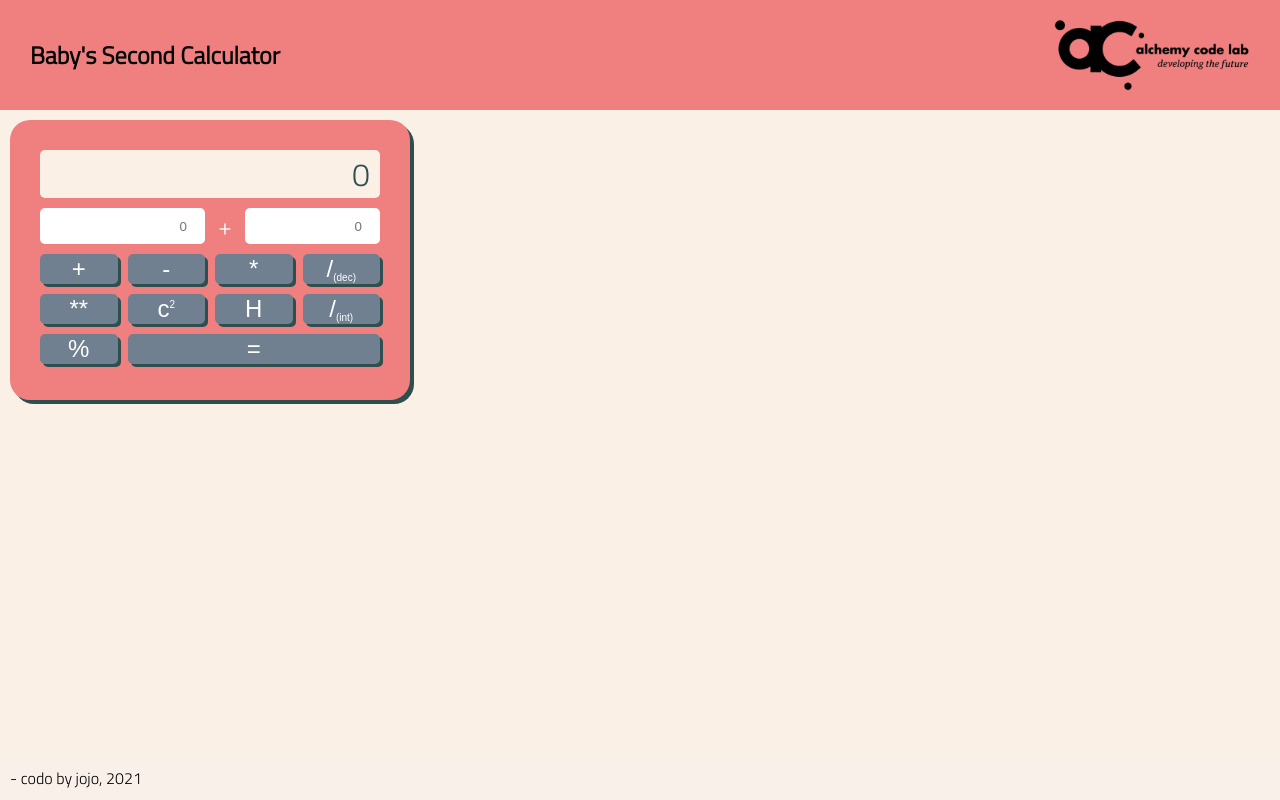
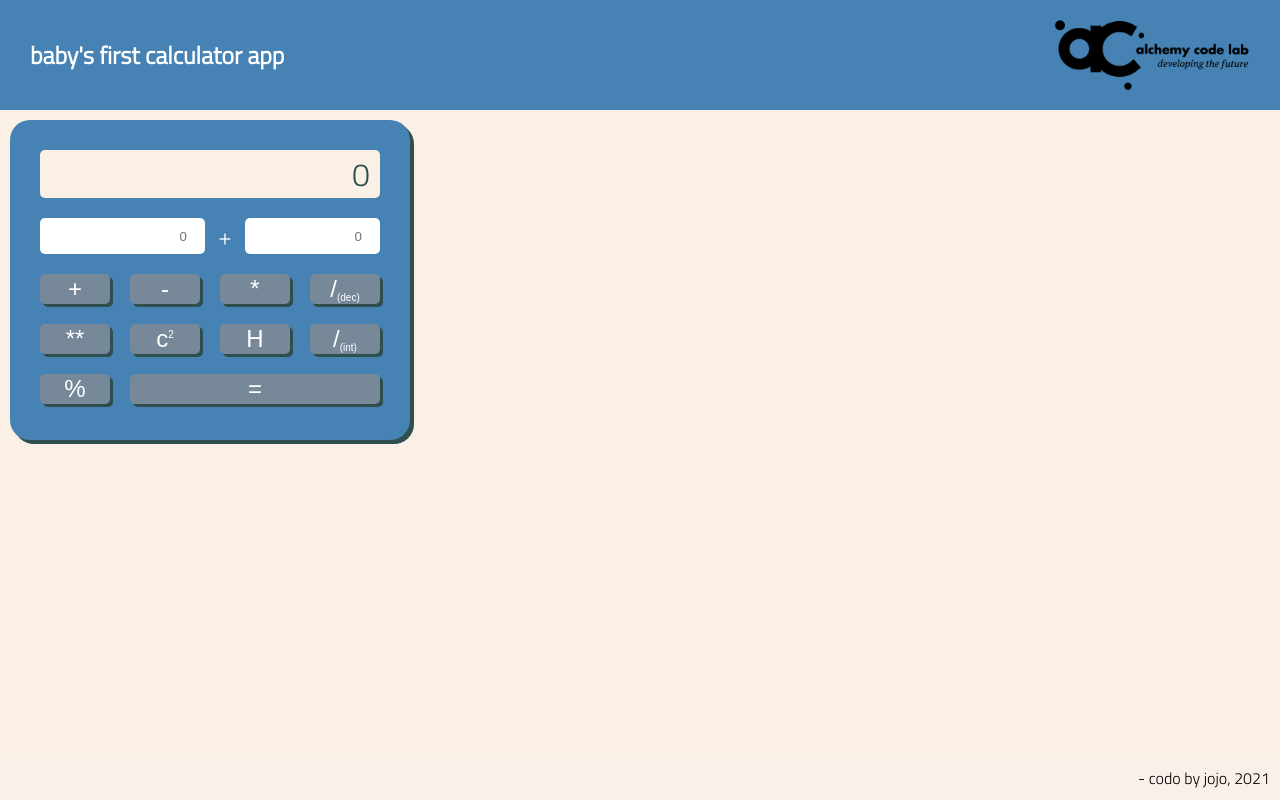
Before and after one commit to jlaurentpdx/LAB-04-calculator, a plain HTML site: page index.html in a window 1280 px wide. Drawn offline with Linux system fonts and the light colour scheme.

Commit message:
updated interface color scheme

```diff
--- a/calculations.js
+++ b/calculations.js
@@ -24,12 +24,16 @@ export function intDivide(x, y) {
     if (x === 0 || y === 0) {
         return 'ERROR: division by 0';
     } else {
-        return Number(x / y).toFixed(0);
+        return Math.floor(Number(x / y).toFixed(0));
     }
 }
 
 export function exponent(x, y) {return x ** y;}
 
-export function pythagFindH(x, y) {return (x * x) + (y * y);}
+export function pythagFindH(x, y) {
+    return (x * x) + (y * y);
+}
 
-export function pythagFindC(x, y) {return Number(Math.sqrt(pythagFindH(x, y)).toFixed(2));}
+export function pythagFindC(x, y) {
+    return Number(Math.sqrt(pythagFindH(x, y)).toFixed(2));
+}
--- a/index.html
+++ b/index.html
@@ -13,14 +13,15 @@
 
 <body>
     <header>
-        <h1>Baby's Second Calculator</h1>
+        <h1>baby's first calculator app</h1>
         <img src="assets/big-logo.png" />
     </header>
+
     <main>
-
+        <section id="calculator">
             <span id="print-result" class="print-result">0</span>
 
-        <section id="calculator" class="calculator">
+            <section id="calculator_io" class="calculator_io">
                 <input id="num-input-1" type="number" placeholder="0">
                 <span id="operator-active" name="add">+</span>
                 <input id="num-input-2" type="number" placeholder="0">
@@ -28,6 +29,7 @@
             </section>
 
             <section id="button-pad" class="button-pad">
+                <!-- Each button ID is set as a numerical value to quickly grab IDs in a for loop in app.js -->
                 <button name="+" id="0" title="add" class="operator-button">+</button>
                 <button name="-" id="1" title="subtract" class="operator-button">-</button>
                 <button name="*" id="2" title="multiply" class="operator-button">*</button>
@@ -40,9 +42,8 @@
 
                 <button name="%" id="8" title="modulo" class="operator-button">%</button>
                 <button name="=" id="equals-btn" title="equals (display result)" class="equals-button">=</button>
-
             </section>
-
+        </section>
     </main>
 
     <footer>
--- a/styles/styles.css
+++ b/styles/styles.css
@@ -4,18 +4,19 @@ body {
     background-color:linen;
     display: grid;
     grid-template-rows: auto 1fr auto;
+    min-width: 450px;
 }
 
 main {
-    background-color: lightcoral;
+    background-color: steelblue;
     display: grid;
     grid-auto-rows: max-content;
-    grid-gap: 10px;
+    grid-gap: 20px;
 
     font-size: 1.5rem;
     color: white;
     max-width: 400px;
-    max-height: 280px;
+    max-height: 320px;
     box-shadow: 4px 4px darkslategray;
 
     padding: 30px;
@@ -29,7 +30,8 @@ section {
 }
 
 header {
-    background-color: lightcoral;
+    background-color: steelblue;
+    color: white;
     height: 110px;
     padding: 0 30px;
     display: flex;
@@ -62,7 +64,7 @@ button {
     border: 0px;
     border-radius: 5px;
     box-shadow: 3px 3px darkslategray;
-    background-color: slategray;
+    background-color: lightslategray;
     color: white;
     font-size: 1.5rem;
 }
@@ -75,6 +77,7 @@ button:active {
 footer {
     background-color: #FAF0EA;
     padding: 10px;
+    text-align: right;
 }
 
 sup {
@@ -92,10 +95,10 @@ sub {
     grid-template-columns: repeat(4, 1fr);
     grid-template-rows: auto;
     grid-auto-flow: row;
-    gap: 10px;
+    gap: 20px;
 }
 
-.calculator {
+.calculator_io {
     display: grid;
     grid-template-columns: 48.5% 20px auto;
     gap: 10px;
```
Lines whose indentation alone changed are shown as unchanged.
